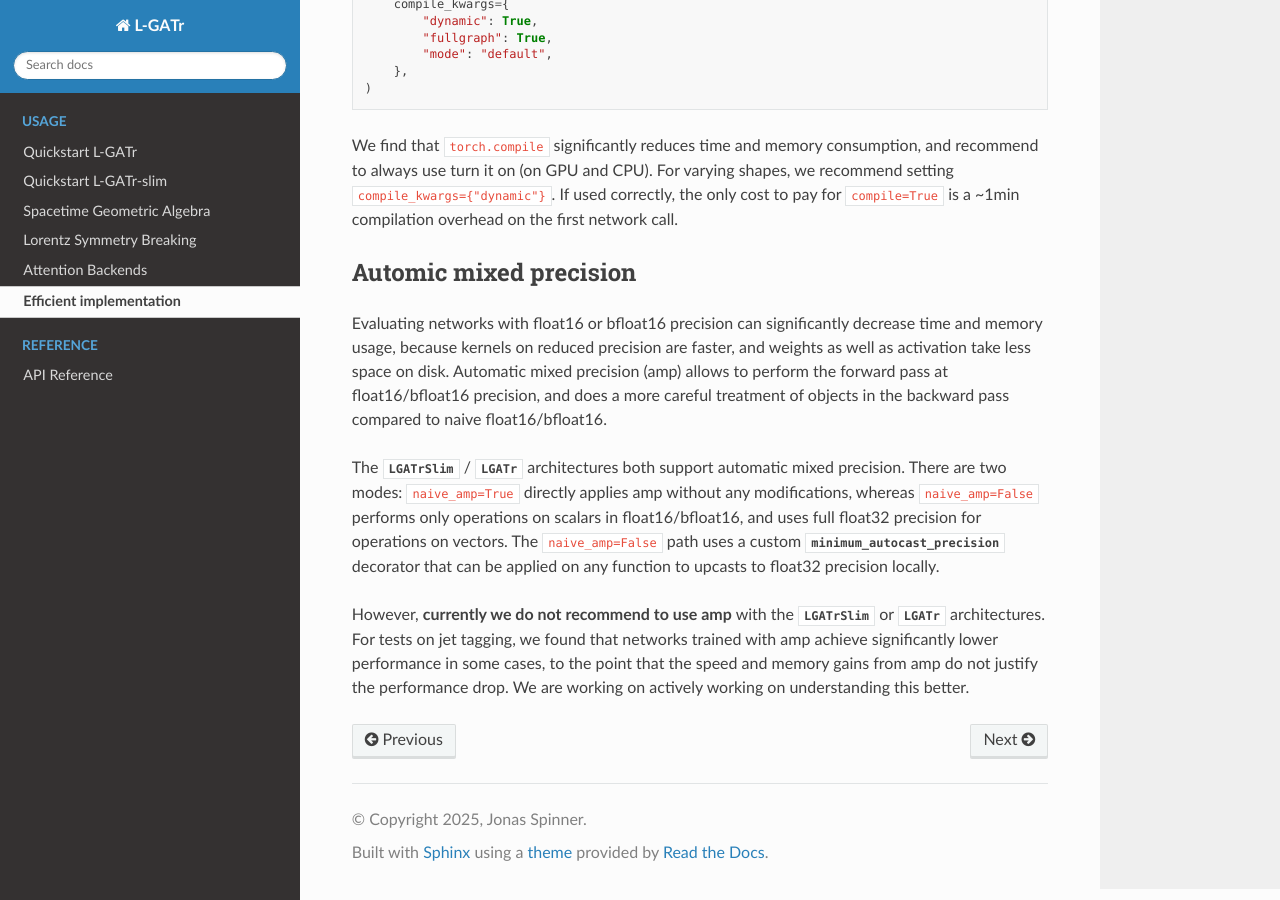
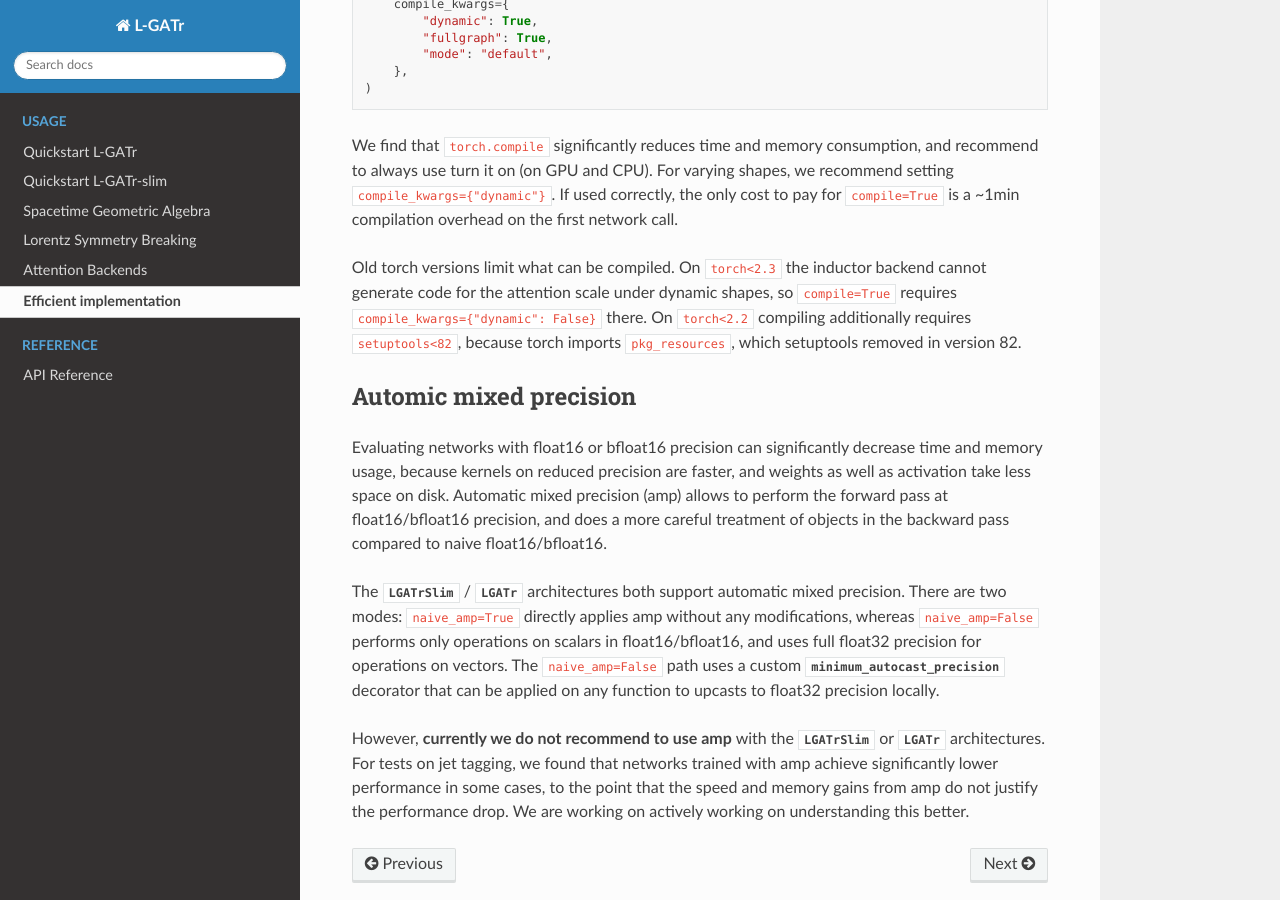
Before and after one commit to heidelberg-hepml/lgatr, a Sphinx documentation site: the page built from docs/source/efficiency.rst, in a window 1280 px wide and 900 px high, scrolled down 1116 px. Built offline with Sphinx 7.4.7 and the Read the Docs theme 3.1.0, drawn with Linux system fonts in a browser that asks for light colours.

Commit message:
Fixes for the last commit

```diff
--- a/docs/source/efficiency.rst
+++ b/docs/source/efficiency.rst
@@ -65,6 +65,12 @@ shapes, we recommend setting ``compile_kwargs={"dynamic"}``. If used correctly,
 only cost to pay for ``compile=True`` is a ~1min compilation overhead on the first
 network call.
 
+Old torch versions limit what can be compiled. On ``torch<2.3`` the inductor backend
+cannot generate code for the attention scale under dynamic shapes, so ``compile=True``
+requires ``compile_kwargs={"dynamic": False}`` there. On ``torch<2.2`` compiling
+additionally requires ``setuptools<82``, because torch imports ``pkg_resources``, which
+setuptools removed in version 82.
+
 Automic mixed precision
 --------------------------------------------
 
```
Also changed, not shown: 5 other files.
